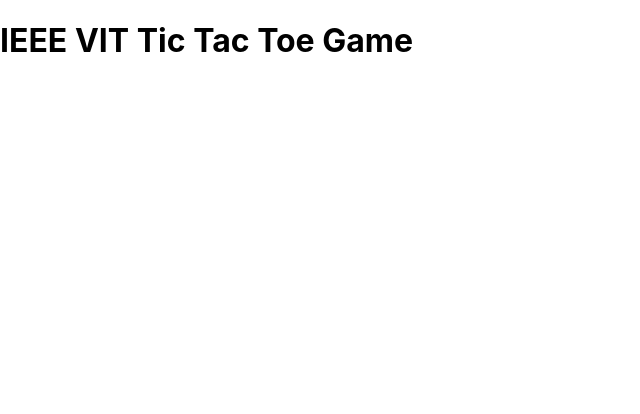
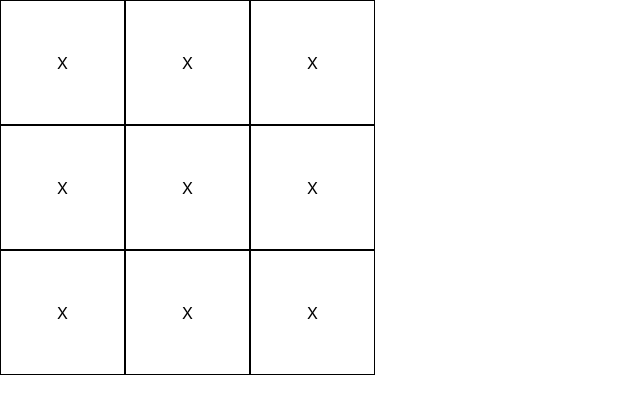
Before and after one commit to IEEE-VIT/tic-tac-toe-react, a React (Create React App) app: page / in a window 1280 px wide. Shown: the top 414 px of the page, without its empty margins (0-640 px from the left). Built offline with nearby package versions, Linux system fonts and the light colour scheme.

Commit message:
Set up scaffold for Board component

```diff
--- a/src/App.jsx
+++ b/src/App.jsx
@@ -1,12 +1,10 @@
 import React from "react";
+import Board from "./components/Board/Board";
 
 const App = () => {
     return (
         <div className="App">
-            <h1>IEEE VIT Tic Tac Toe Game</h1>
-            {/* import landing page */}
-            {/* import play play page */}
-            {/* add routing for both files */}
+            <Board />
         </div>
     );
 };
--- a/src/components/Board/Board.css
+++ b/src/components/Board/Board.css
@@ -0,0 +1,12 @@
+.board {
+    display: grid;
+    grid-template-columns: 125px 125px 125px;
+    grid-template-rows: 125px 125px 125px;
+}
+
+.square {
+    border: 1px solid;
+    display: flex;
+    justify-content: center;
+    align-items: center;
+}
--- a/src/components/Board/Board.jsx
+++ b/src/components/Board/Board.jsx
@@ -1,3 +1,4 @@
+/* eslint-disable  */
 import React from "react";
 import "./Board.css";
 
@@ -5,9 +6,25 @@
 
 // take props from parent
 
-const Board = () => (
+const DummySquare = ({ value = "X", handleClick }) => (
+    <div className="square" onClick={handleClick}>
+        {value}
+    </div>
+);
+const dummyHandleOnClick = () => alert("Clicked!");
+const dummyBoard = Array(9).fill("X");
+
+const Board = ({ board = dummyBoard, handleClick = dummyHandleOnClick }) => (
     // pass onClick prop function to every square
-    <div>{/* use a function that will map squares to form a board */}</div>
+    // use a function that will map squares to form a board
+
+    // `handleClick` and `board` props will come from Game Page component
+    // TODO:
+    // - replace dummy props and dummy square component
+    // - added some initial styles that will probably need to change later
+    <div className="board">
+        {board.map((value, idx) => <DummySquare key={idx} value={value} handleClick={handleClick} />)}
+    </div>
 );
 
 export default Board;
--- a/src/components/Square/Square.jsx
+++ b/src/components/Square/Square.jsx
@@ -2,7 +2,7 @@
 import React from "react";
 import "./Square.css";
 
-const Square = ({ value = "" }) => (
+const Square = ({ value = "", handleClick = () => alert('Clicked!') }) => (
     // add function prop
     <button type="button" className="square">
         {value}
```
Also changed, not shown: 1 other file (tests, documents, lock files or other folders).
